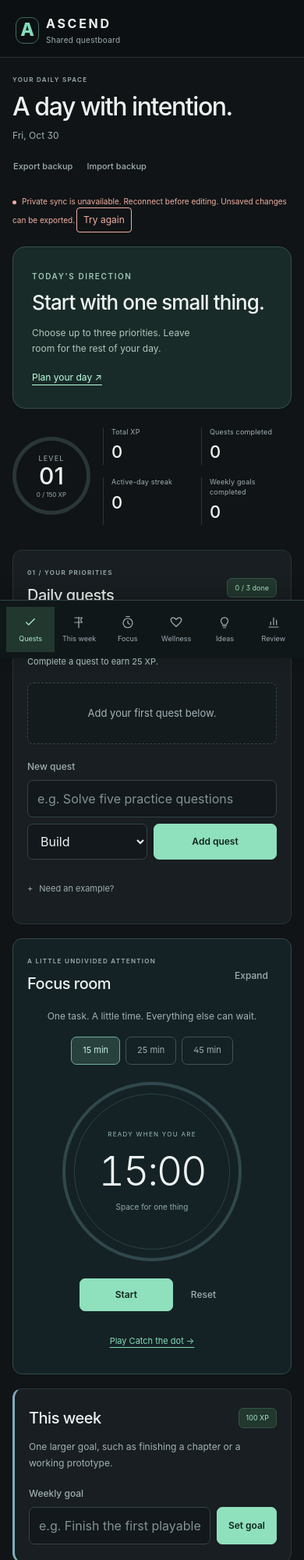
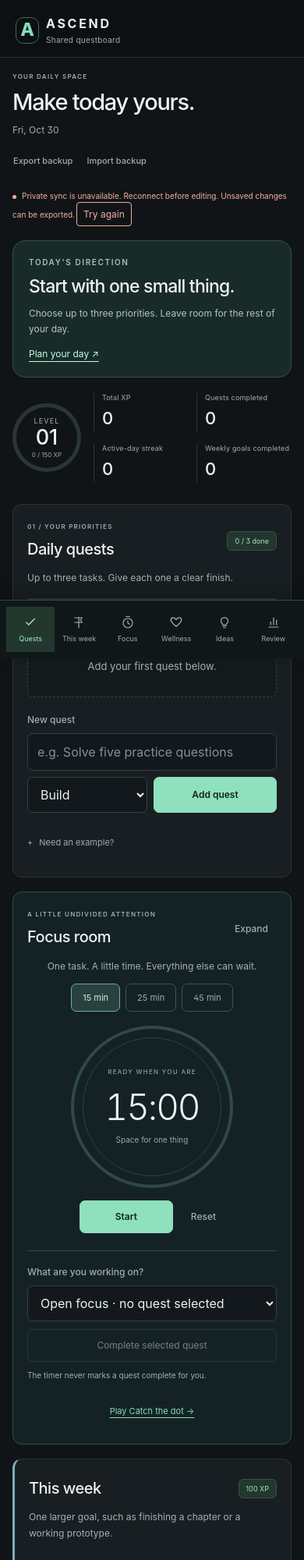
Before and after one commit to hemanathan-sv/ASCEND, a website with bundled scripts: page index.html in a window 390 px wide. Shown: the top 2000 px of the page at 78% size. Built offline with nearby package versions, Linux system fonts and the light colour scheme; files whose address does not match are found by name.

Commit message:
Tighten dashboard layout and connect focus sessions to quests

```diff
--- a/app.js
+++ b/app.js
@@ -518,7 +518,23 @@
   $("review-prev").addEventListener("click",()=>{reviewOffset--;reviewSelected=null;renderReview();});
   $("review-next").addEventListener("click",()=>{if(reviewOffset<0){reviewOffset++;reviewSelected=null;renderReview();}});
   $("review-current").addEventListener("click",()=>{reviewOffset=0;reviewSelected=null;renderReview();});
-  function render() { renderStats();renderQuests();renderBoss();renderWellness();renderVault();renderWins();renderReview(); }
+  let selectedFocus=null;
+  function renderFocusTask(){
+    const quests=currentQuests().filter(q=>!q.done);
+    if(selectedFocus===null || (selectedFocus && !quests.some(q=>q.id===selectedFocus)))selectedFocus=quests[0]?.id || "";
+    const select=$("focus-quest");select.replaceChildren();
+    const general=element("option","","Open focus · no quest selected");general.value="";select.append(general);
+    for(const q of quests){const option=element("option","",q.title);option.value=q.id;select.append(option);}
+    select.value=selectedFocus;
+    $("focus-complete").disabled=!selectedFocus || !["local","online"].includes(sync.mode);
+  }
+  $("focus-quest").addEventListener("change",()=>{selectedFocus=$("focus-quest").value;renderFocusTask();});
+  $("focus-complete").addEventListener("click",()=>{
+    if(!["local","online"].includes(sync.mode))return;
+    const quest=currentQuests().find(q=>q.id===selectedFocus && !q.done);if(!quest)return;
+    const previousXP=totalStats().xp;quest.done=true;persist();render();reward(XP_QUEST,previousXP);
+  });
+  function render() { renderStats();renderQuests();renderBoss();renderWellness();renderVault();renderWins();renderReview();renderFocusTask(); }
   function renderClock() {
     const m=Math.floor(timerRemaining/60),s=timerRemaining%60;
     $("timer").textContent=String(m).padStart(2,"0")+":"+String(s).padStart(2,"0");
--- a/index.html
+++ b/index.html
@@ -29,7 +29,7 @@
   </aside>
   <main class="main">
     <header class="top">
-      <div class="page-heading"><span class="eyebrow">YOUR DAILY SPACE</span><h1>A day with intention.</h1><span id="date-label"></span></div>
+      <div class="page-heading"><span class="eyebrow">YOUR DAILY SPACE</span><h1>Make today yours.</h1><span id="date-label"></span></div>
       <div class="top-actions"><button class="text-button" id="export">Export backup</button><label class="text-button import-label" for="import-file" tabindex="0" role="button">Import backup</label><input type="file" id="import-file" accept="application/json,.json" hidden></div>
     </header>
     <div class="sync-banner" id="sync-banner" role="status" aria-live="polite">Loading shared progress…</div>
@@ -82,6 +82,7 @@
         <section class="card" id="focus" aria-labelledby="focus-title">
           <div class="card-head"><div><span class="eyebrow">A LITTLE UNDIVIDED ATTENTION</span><h2 id="focus-title">Focus room</h2></div><button class="text-button" id="focus-expand" aria-pressed="false" type="button">Expand</button></div>
           <div class="focus-flex"><div><p class="subcopy">One task. A little time. Everything else can wait.</p><div class="timer-presets"><button data-minutes="15" class="preset selected">15 min</button><button data-minutes="25" class="preset">25 min</button><button data-minutes="45" class="preset">45 min</button></div></div><div class="clock-area"><div class="focus-dial" id="focus-dial"><span class="dial-caption" id="focus-state">READY WHEN YOU ARE</span><div class="timer" id="timer" role="timer" aria-label="Focus time remaining">15:00</div><span class="dial-note">Space for one thing</span></div><div class="timer-actions"><button class="action-button" id="timer-toggle">Start</button><button class="text-button" id="timer-reset">Reset</button></div></div></div>
+          <div class="focus-task"><label for="focus-quest" class="field-label">What are you working on?</label><select id="focus-quest"><option value="">Open focus · no quest selected</option></select><button type="button" class="boss-button" id="focus-complete" disabled>Complete selected quest</button><p id="focus-task-note" class="focus-task-note">The timer never marks a quest complete for you.</p></div>
           <a class="game-jump" href="#game">Play Catch the dot →</a>
         </section>
         <section class="card growth" aria-labelledby="growth-title">
--- a/style.css
+++ b/style.css
@@ -1537,3 +1537,40 @@
 body.focus-mode .game-jump {
   display:none
 }
+
+
+/* A more compact working dashboard. */
+.top { min-height:112px; }
+.top-actions { margin-top:30px; }
+h1 { font-size:32px; }
+.daily-brief { min-height:148px; padding:22px 28px; grid-template-columns:1fr 180px; }
+.daily-brief h2 { font-size:25px; }
+.daily-brief p { margin:10px 0; }
+.summit-art svg { height:112px; }
+.progress-summary { padding:20px 0; }
+.level-block { width:92px; height:92px; flex-basis:92px; }
+.level-inner strong { font-size:27px; }
+.stat strong { font-size:26px; }
+.focus-task { margin-top:22px; padding-top:18px; border-top:1px solid #304a4e; }
+.focus-task select { width:100%; text-overflow:ellipsis; }
+.focus-task button { width:100%; margin-top:10px; min-height:42px; }
+.focus-task-note { font-size:10px; line-height:1.6; color:var(--muted); margin:9px 0 0; }
+#focus .subcopy { margin:12px auto; }
+.focus-dial { width:198px; height:198px; margin-bottom:16px; }
+.clock-area { padding-top:18px; }
+.timer { font-size:46px; }
+body.focus-mode .focus-task { max-width:400px; width:100%; margin:22px auto 0; }
+@media(max-width:660px) {
+ .top { min-height:125px; padding-top:18px; }
+ .top-actions { margin:0 0 0 -8px; }
+ h1 { font-size:29px; }
+ .daily-brief { padding:20px; grid-template-columns:1fr; min-height:166px; }
+ .daily-brief h2 { font-size:23px; }
+ .daily-brief p { max-width:none; }
+ .progress-summary { padding:20px 0; }
+ .level-block { width:88px; height:88px; flex-basis:88px; }
+ .stat strong { font-size:22px; }
+ .focus-task select { font-size:16px; }
+ .focus-dial { width:208px; height:208px; }
+ body.focus-mode #focus { min-height:0; }
+}
```
Also changed, not shown: server/client.test.mjs (+12 -0 lines), README.md.
